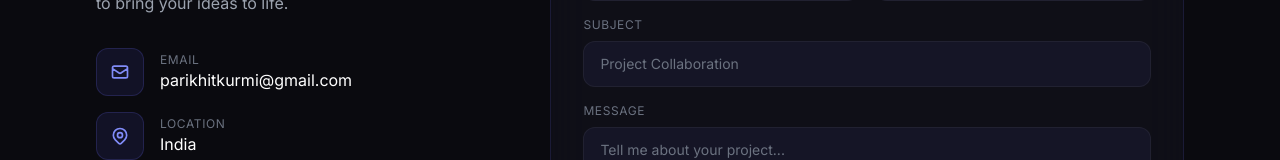
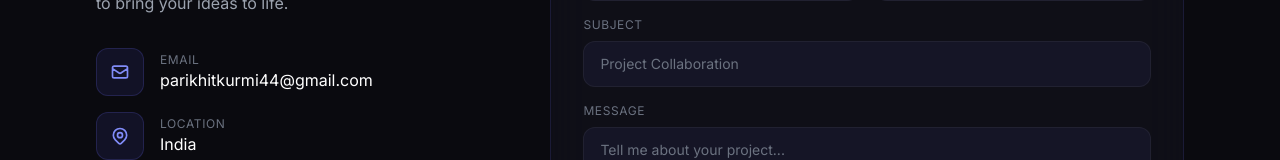
Before and after one commit to parikhitritgithub/Portfolio, a Next.js app: page / in a window 1280 px wide. Shown: the part 7675-7835 px from the top of the page. Built offline with nearby package versions, Linux system fonts and the light colour scheme.

Commit message:
fix:fixing some merge problem

```diff
--- a/src/app/api/contact/route.ts
+++ b/src/app/api/contact/route.ts
@@ -29,7 +29,7 @@ export async function POST(req: Request) {
 
     const { data, error } = await resend.emails.send({
       from: "Portfolio Contact Form <onboarding@resend.dev>",
-      to: ["parikhitkurmi@gmail.com"],
+      to: ["parikhitkurmi44@gmail.com"],
       replyTo: email,
       subject: `[Portfolio Contact] ${subject}`,
       html: `
--- a/src/components/Contact.tsx
+++ b/src/components/Contact.tsx
@@ -13,8 +13,8 @@ const contactInfo = [
   {
     icon: HiOutlineMail,
     label: "Email",
-    value: "parikhitkurmi@gmail.com",
-    href: "mailto:parikhitkurmi@gmail.com",
+    value: "parikhitkurmi44@gmail.com",
+    href: "mailto:parikhitkurmi44@gmail.com",
   },
   {
     icon: HiOutlineLocationMarker,
```
